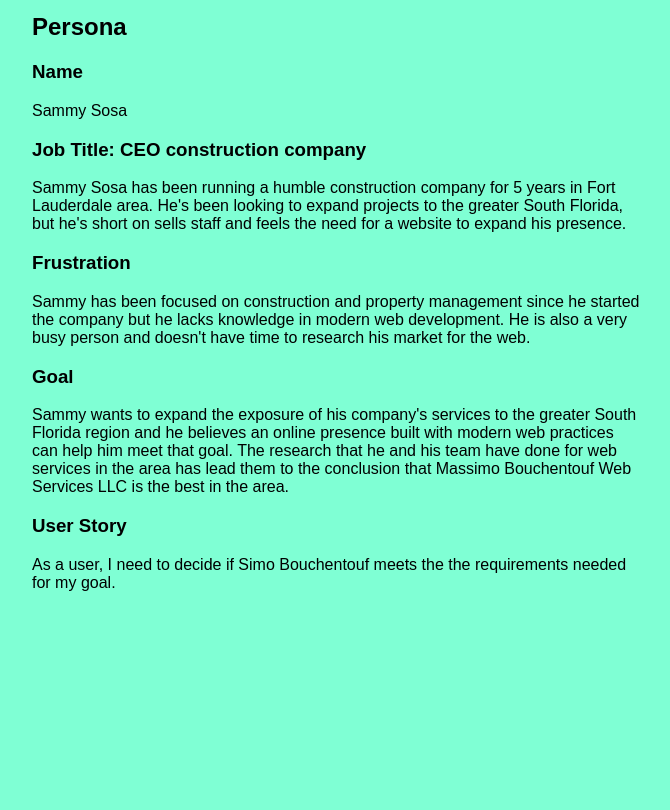
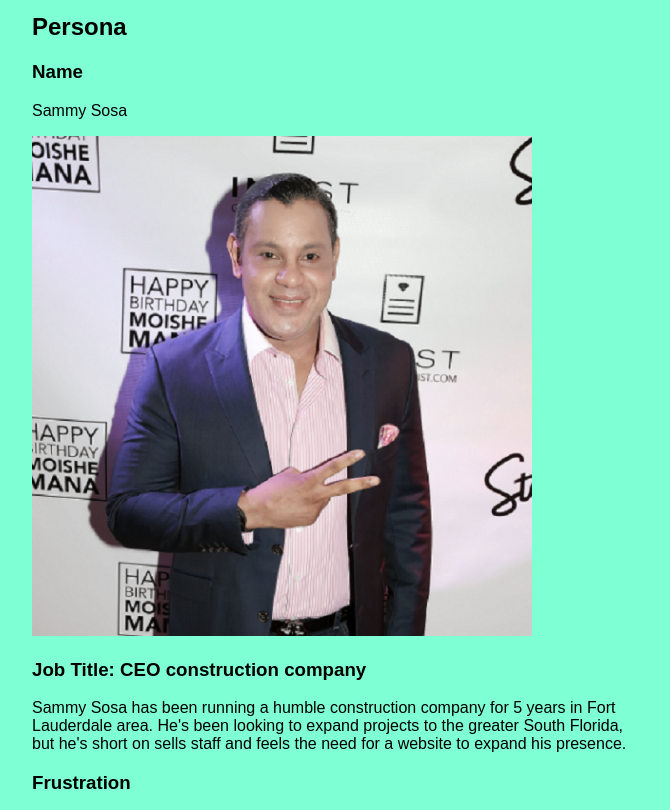
Before and after one commit to mbouchentouf/my-pwp-mileston, a plain HTML site: page public_html/documentation/milestone-1.html in a window 1280 px wide. Shown: the part 420-1230 px from the top of the page, without its empty margins (303-973 px from the left). Before the commit the page ends 1028 px from the top, so only its background shows below. Drawn offline with Linux system fonts and the light colour scheme.

Commit message:
added image

```diff
--- a/public_html/documentation/milestone-1.html
+++ b/public_html/documentation/milestone-1.html
@@ -22,6 +22,7 @@
 
 <h3>Name</h3>
 <p>Sammy Sosa</p>
+<img src="sammy.png" alt="Sammy Sosa" height="500" width="500"/>
 
 <h3>Job Title: CEO construction company</h3>
 <p>Sammy Sosa has been running a humble construction company for 5 years in Fort Lauderdale area. He's been looking to expand projects to the greater South Florida, but he's short on sells staff and feels the need for a website to expand his presence.</p>
```
Also changed, not shown: public_html/documentation/sammy.png (added).
